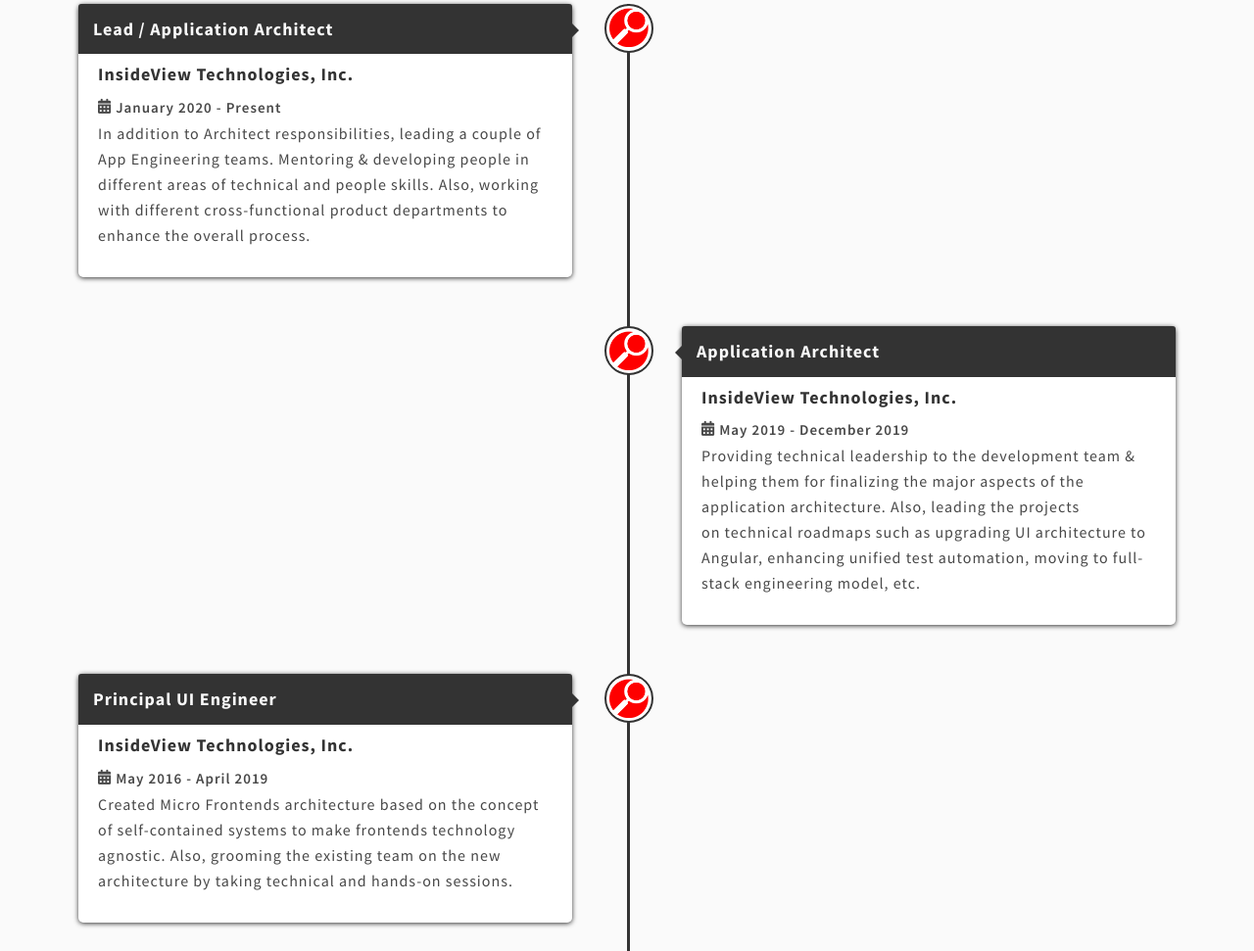
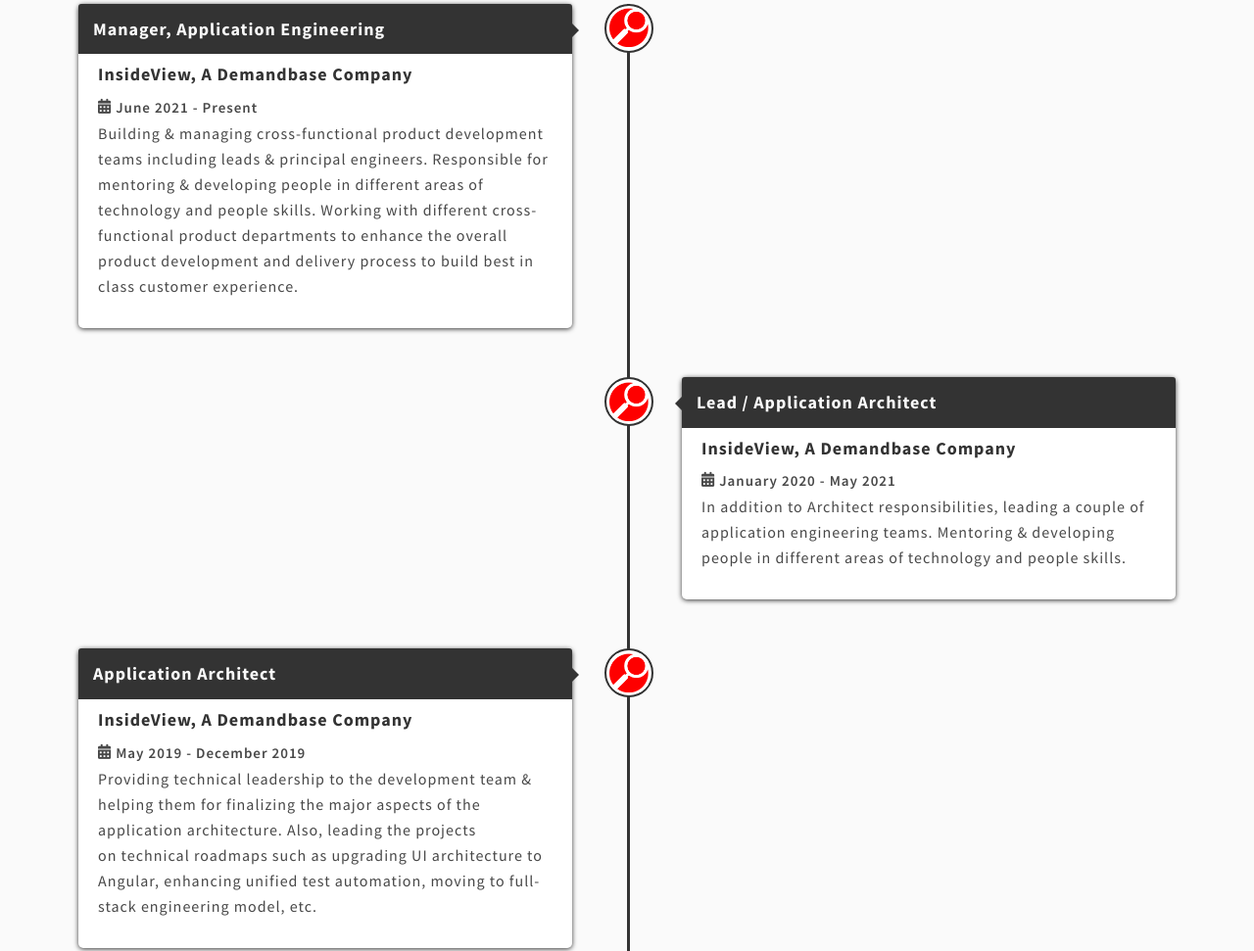
Before and after one commit to Virbhadrasinh/profile, a website: page index.html in a window 1280 px wide. Shown: the part 1838-2809 px from the top of the page at 98% size. Drawn offline with nearby package versions, Linux system fonts and the light colour scheme; animation ran at ten frames a second.

Commit message:
text changes

```diff
--- a/index.html
+++ b/index.html
@@ -76,7 +76,7 @@
             <h2>I'm Virbhadrasinh Chauhan,</h2>
             <div class="row key-focus-area">
                 <i class="col-xs-1 fas fa-bullseye key-focus-area-icon"></i>
-                <span class="col-xs-11 key-focus-area-text">Lead / Application Architect with 10+ years of cross-functional work experience in product development and management with a track record of building and scaling high-performance teams that delivers innovative product with a strong emphasis in user experience, scalable design and quality.</span>
+                <span class="col-xs-11 key-focus-area-text">Application Engineering Manager with 10+ years of experience in cross-functional product development and team management with a track record of building and scaling high-performance teams that delivers innovative product with a strong emphasis in user experience, scalable design and quality.</span>
             </div>
             <div class="row key-focus-area">
                 <i class="col-xs-1 fas fa-bullseye key-focus-area-icon"></i>
@@ -119,20 +119,32 @@
                         <div class="timeline-item">
                             <div class="timeline-icon"><img class="iv_logo" src="./insideview.png"></div>
                             <div class="timeline-content">
-                                <h2>Lead / Application Architect</h2>
-                                <h5>InsideView Technologies, Inc.</h5>
+                                <h2>Manager, Application Engineering</h2>
+                                <h5>InsideView, A Demandbase Company</h5>
                                 <div style="margin-top: 3px;font-weight: 600;">
                                     <i class="fas fa-calendar-alt" style="position: relative;top: -1px;"></i>
-                                    <span style="font-size: 15px;">January 2020 - Present</span>
+                                    <span style="font-size: 15px;">June 2021 - Present</span>
                                 </div>
-                                <p>In addition to Architect responsibilities, leading a couple of App Engineering teams. Mentoring & developing people in different areas of technical and people skills. Also, working with different cross-functional product departments to enhance the overall process.</p>
+                                <p>Building & managing cross-functional product development teams including leads & principal engineers. Responsible for mentoring & developing people in different areas of technology and people skills. Working with different cross-functional product departments to enhance the overall product development and delivery process to build best in class customer experience.</p>
                             </div>
                         </div>
                         <div class="timeline-item">
                             <div class="timeline-icon"><img class="iv_logo" src="./insideview.png"></div>
                             <div class="timeline-content right">
+                                <h2>Lead / Application Architect</h2>
+                                <h5>InsideView, A Demandbase Company</h5>
+                                <div style="margin-top: 3px;font-weight: 600;">
+                                    <i class="fas fa-calendar-alt" style="position: relative;top: -1px;"></i>
+                                    <span style="font-size: 15px;">January 2020 - May 2021</span>
+                                </div>
+                                <p>In addition to Architect responsibilities, leading a couple of application engineering teams. Mentoring & developing people in different areas of technology and people skills.</p>
+                            </div>
+                        </div>
+                        <div class="timeline-item">
+                            <div class="timeline-icon"><img class="iv_logo" src="./insideview.png"></div>
+                            <div class="timeline-content">
                                 <h2>Application Architect</h2>
-                                <h5>InsideView Technologies, Inc.</h5>
+                                <h5>InsideView, A Demandbase Company</h5>
                                 <div style="margin-top: 3px;font-weight: 600;">
                                     <i class="fas fa-calendar-alt" style="position: relative;top: -1px;"></i>
                                     <span style="font-size: 15px;">May 2019 - December 2019</span>
@@ -142,9 +154,9 @@
                         </div>
                         <div class="timeline-item">
                             <div class="timeline-icon"><img class="iv_logo" src="./insideview.png"></div>
-                            <div class="timeline-content">
+                            <div class="timeline-content right">
                                 <h2>Principal UI Engineer</h2>
-                                <h5>InsideView Technologies, Inc.</h5>
+                                <h5>InsideView, A Demandbase Company</h5>
                                 <div style="margin-top: 3px;font-weight: 600;">
                                     <i class="fas fa-calendar-alt" style="position: relative;top: -1px;"></i>
                                     <span style="font-size: 15px;">May 2016 - April 2019</span>
@@ -154,9 +166,9 @@
                         </div>
                         <div class="timeline-item">
                             <div class="timeline-icon"><img class="iv_logo" src="./insideview.png"></div>
-                            <div class="timeline-content right">
+                            <div class="timeline-content">
                                 <h2>Senior UI Engineer</h2>
-                                <h5>InsideView Technologies, Inc.</h5>
+                                <h5>InsideView, A Demandbase Company</h5>
                                 <div style="margin-top: 3px;font-weight: 600;">
                                     <i class="fas fa-calendar-alt" style="position: relative;top: -1px;"></i>
                                     <span style="font-size: 15px;">May 2015 - April 2016</span>
@@ -166,9 +178,9 @@
                         </div>
                         <div class="timeline-item">
                             <div class="timeline-icon"><img class="iv_logo" src="./insideview.png"></div>
-                            <div class="timeline-content">
+                            <div class="timeline-content right">
                                 <h2>UI Engineer</h2>
-                                <h5>InsideView Technologies, Inc.</h5>
+                                <h5>InsideView, A Demandbase Company</h5>
                                 <div style="margin-top: 3px;font-weight: 600;">
                                     <i class="fas fa-calendar-alt" style="position: relative;top: -1px;"></i>
                                     <span style="font-size: 15px;">September 2014 - April 2015</span>
@@ -178,7 +190,7 @@
                         </div>
                         <div class="timeline-item">
                             <div class="timeline-icon"><img class="pramati_logo" src="./pramati.jpg"></div>
-                            <div class="timeline-content right">
+                            <div class="timeline-content">
                                 <h2>Senior Development Engineer</h2>
                                 <h5>Pramati Technologies Private Limited</h5>
                                 <div style="margin-top: 3px;font-weight: 600;">
@@ -190,7 +202,7 @@
                         </div>
                         <div class="timeline-item">
                             <div class="timeline-icon"><img class="ve_logo" src="./ve.png"></div>
-                            <div class="timeline-content">
+                            <div class="timeline-content right">
                                 <h2>Software Engineer</h2>
                                 <h5>Verchaska (VE.Simplify Travel)</h5>
                                 <div style="margin-top: 3px;font-weight: 600;">
@@ -219,7 +231,7 @@
                 <div class="col-xs-1 theme-company-image"><img class="iv_logo" src="./insideview.png"></div>
                 <div class="col-xs-11 theme-company-details">
                     <div class="theme-company-name-container">
-                        <h2 class="theme-company-name"><a style="text-decoration: underline !important;" href="https://www.insideview.com/" target="_blank">InsideView Technologies, Inc.</a></h2>
+                        <h2 class="theme-company-name"><a style="text-decoration: underline !important;" href="https://www.insideview.com/" target="_blank">InsideView, A Demandbase Company</a></h2>
                     </div>
                     <div class="work-experience-date-container">
                         <i class="fas fa-calendar-alt" style="position: relative;top: -1px;"></i>
@@ -234,7 +246,7 @@
                     <div class="work-experience-company-focus-area-container">
                         <div class="row key-focus-area">
                             <i class="col-xs-1 fas fa-bullseye key-focus-area-icon"></i>
-                            <span class="col-xs-11 key-focus-area-text"><span style="border-bottom: 1px solid #484848;font-weight: 600;">People Leadership.</span> Leading an App Engineering team at InsideView consisting of 12 engineers with cross-functional expertise in web development technologies. Mentoring & developing people in different areas of technical and people skills. Helping people to map their career aspirations with their daily work.</span>
+                            <span class="col-xs-11 key-focus-area-text"><span style="border-bottom: 1px solid #484848;font-weight: 600;">People Leadership.</span> Building & managing cross-functional product development teams at InsideView consisting of 12 engineers. Responsible for mentoring & developing people in different areas of technology and people skills. Helping people to map their career aspirations with their daily work.</span>
                         </div>
                         <div class="row key-focus-area">
                             <i class="col-xs-1 fas fa-bullseye key-focus-area-icon"></i>
@@ -365,7 +377,7 @@
             <div class="row" style="margin-top: 30px;">
                 <div class="col-xs-12"><h4>Technical Expertise</h2></div>
                 <div class="col-xs-12">
-                    <span class="border-box">Micro Frontends Philosophy</span>
+                    <span class="border-box">Micro Frontends Architecture</span>
                     <span class="border-box">Native Web Technologies</span>
                     <span class="border-box">Angular</span>
                     <span class="border-box">BackboneJS</span>
@@ -465,7 +477,7 @@
                     </div>
                     <div class="row" style="margin-top: 10px;">
                         <div class="col-xs-1" style="width: 30px;padding-right: 0px;position: relative;left: 5px;top: -1px;font-size: 12px;"><i class="far fa-building"></i></div>
-                        <div class="col-xs-11"><h6 style="margin: 0;">InsideView Technologies, Inc.</h6></div>
+                        <div class="col-xs-11"><h6 style="margin: 0;">InsideView, A Demandbase Company</h6></div>
                     </div>
                     <div style="margin-top: 5px;" class="work-experience-date-container">
                         <p>Created a platform for third-party vendors to upload their unique data sets with InsideView's data sets and sell it to the end user via InsideView's market place.</p>
@@ -478,7 +490,7 @@
                     </div>
                     <div class="row" style="margin-top: 10px;">
                         <div class="col-xs-1" style="width: 30px;padding-right: 0px;position: relative;left: 5px;top: -1px;font-size: 12px;"><i class="far fa-building"></i></div>
-                        <div class="col-xs-11"><h6 style="margin: 0;">InsideView Technologies, Inc.</h6></div>
+                        <div class="col-xs-11"><h6 style="margin: 0;">InsideView, A Demandbase Company</h6></div>
                     </div>
                     <div style="margin-top: 5px;" class="work-experience-date-container">
                         <p>This honor is given to a person who goes above his role & responsibility and does an extraordinary job in favor of the company to accomplish the goal. I got this award for creating new UI Architecture, UI artifactory(UI SDK) and grooming UI team on it by taking technical and hands-on sessions.</p>
```
